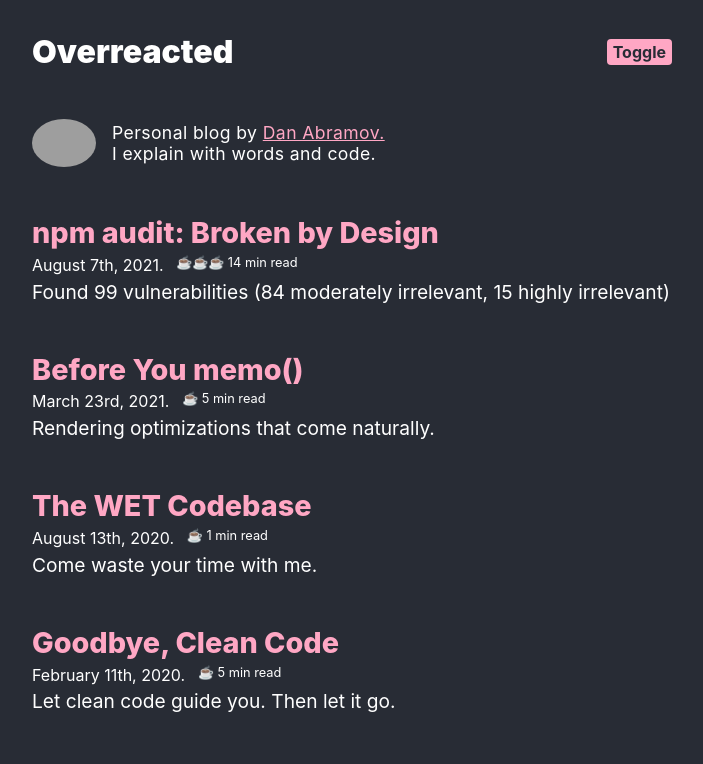
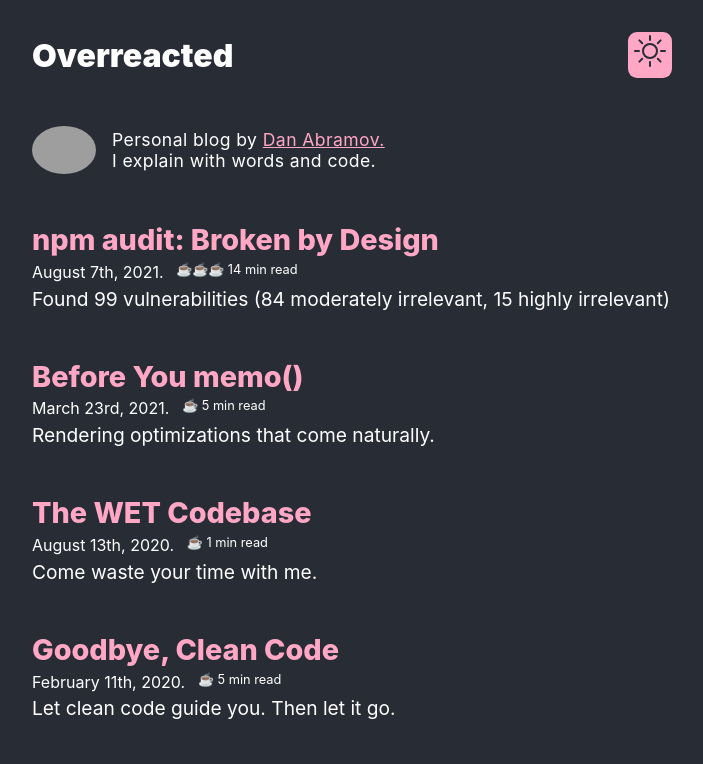
Before and after one commit to shokes/Dan-abramov-blog-clone, a React (Create React App) app: page / in a window 1280 px wide. Shown: the top 764 px of the page, without its empty margins (288-991 px from the left). Built offline with nearby package versions, Linux system fonts and the light colour scheme; grey boxes are pictures that could not be loaded.

Commit message:
font size and toggle icon update

```diff
--- a/package.json
+++ b/package.json
@@ -9,6 +9,7 @@
     "moment": "^2.29.3",
     "react": "^18.0.0",
     "react-dom": "^18.0.0",
+    "react-icons": "^4.3.1",
     "react-scripts": "5.0.1",
     "web-vitals": "^2.1.4"
   },
--- a/public/index.html
+++ b/public/index.html
@@ -24,7 +24,7 @@
       work correctly both with client-side routing and a non-root public URL.
       Learn how to configure a non-root public URL by running `npm run build`.
     -->
-    <title>React App</title>
+    <title>Overreacted clone</title>
   </head>
   <body>
     <noscript>You need to enable JavaScript to run this app.</noscript>
--- a/src/Navigation.js
+++ b/src/Navigation.js
@@ -1,4 +1,6 @@
 import { useState, useEffect } from 'react';
+import { BsSun } from 'react-icons/bs';
+import { MdModeNight } from 'react-icons/md';
 
 const Navigation = function () {
   const [theme, setTheme] = useState('dark-theme');
@@ -18,8 +20,8 @@
     <nav>
       <div className='nav-flex'>
         <h1 className='site-title'>Overreacted</h1>
-        <h3 className='btn' onClick={togglehandler}>
-          Toggle
+        <h3 className='toggle-btn' onClick={togglehandler}>
+          {theme === 'dark-theme' ? <BsSun /> : <MdModeNight />}
         </h3>
       </div>
       <div className='description'>
--- a/src/index.css
+++ b/src/index.css
@@ -103,12 +103,12 @@
   color: var(--text-color);
 }
 
-.btn {
+.toggle-btn {
   background-color: var(--text-link);
   color: var(--background);
-  font-size: 1rem;
+  font-size: 2rem;
   padding: 3px 6px;
-  border-radius: 4px;
+  border-radius: 20%;
   cursor: pointer;
 }
 
@@ -134,20 +134,14 @@
 /* BELOW 940px  */
 @media (max-width: 59em) {
   html {
-    /* font-size: 56.25%; */
     font-size: 75%;
   }
-
-  /* .container {
-    max-width: 40rem;
-    margin: 2rem auto 0 auto;
-  } */
 }
 
 /* BELOW 592px  */
 @media (max-width: 37em) {
   html {
-    font-size: 60%;
+    font-size: 65%;
   }
 
   .container {
```
Also changed, not shown: 1 other file (tests, documents, lock files or other folders).
